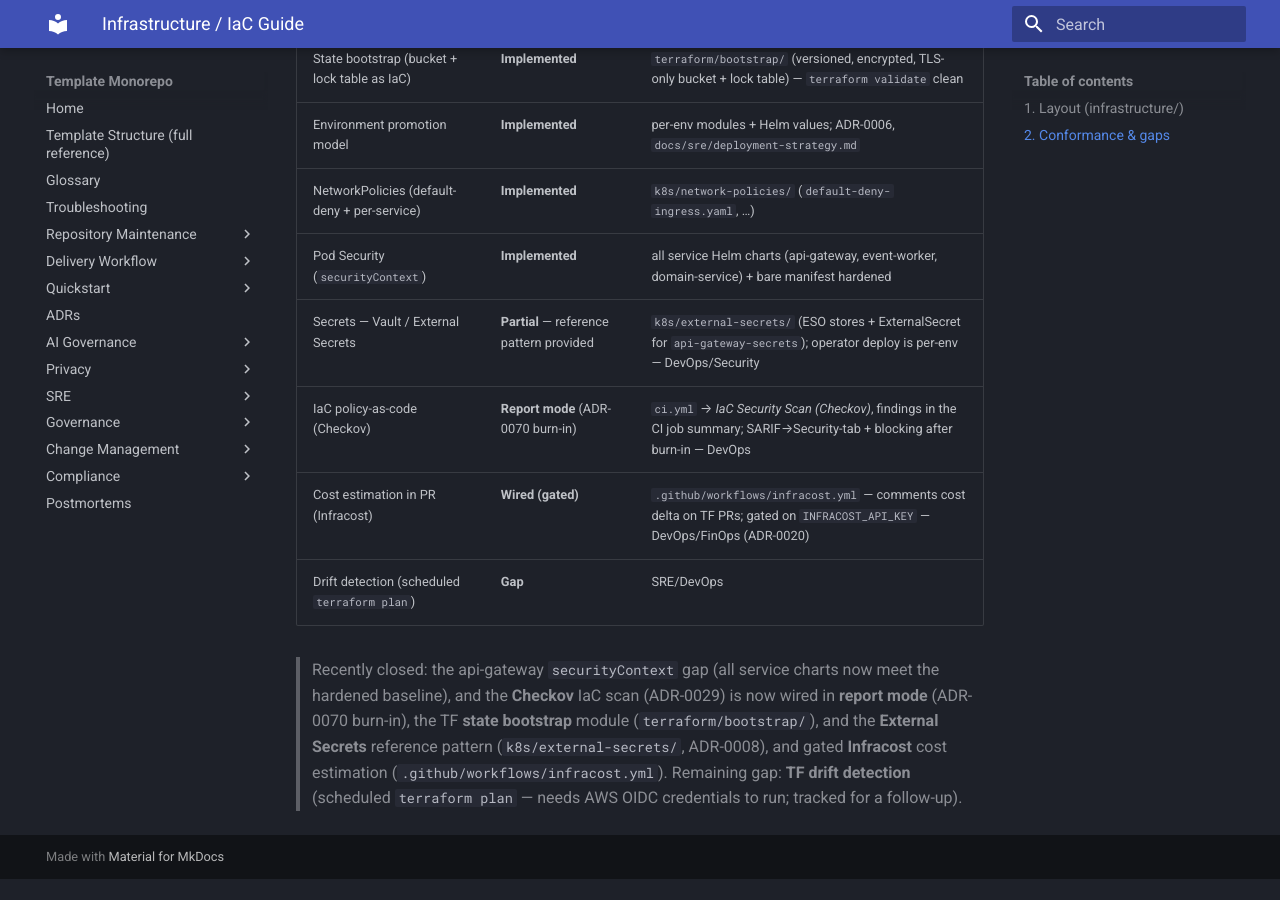
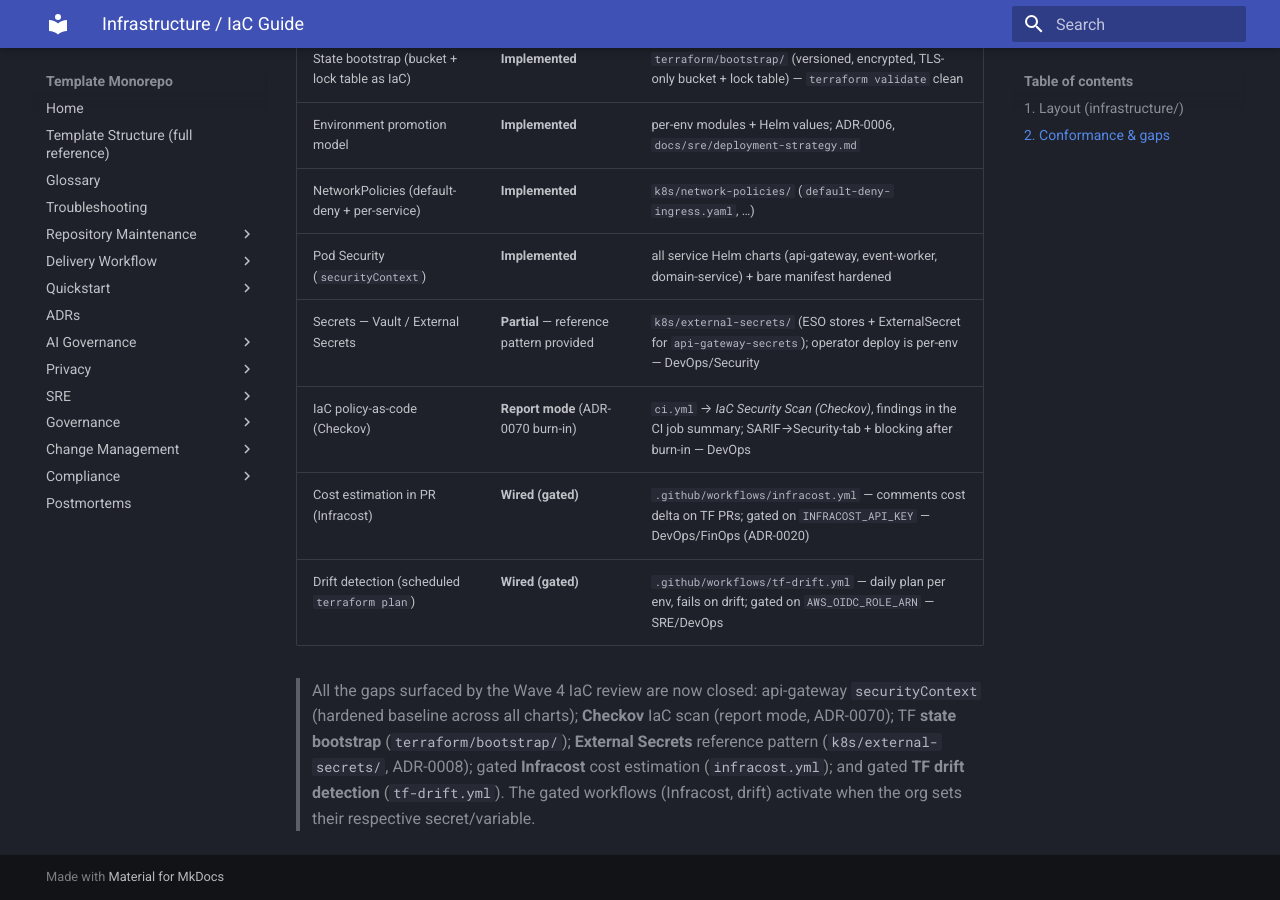
Before and after one commit to valdomirosouza/Repository-Template-v3, an MkDocs documentation site: the page built from docs/infrastructure/README.md, in a window 1280 px wide and 900 px high, scrolled down 1259 px. Built offline with MkDocs 1.6.1 and Material for MkDocs 9.7.7, drawn with Linux system fonts in a browser that asks for light colours; before the commit the page ends 2138 px from its top, so only the background shows below that.

Commit message:
ci(sre): wire gated Terraform drift detection (scheduled plan) (#48)
No scheduled drift check existed — out-of-band ("ClickOps") changes could
silently diverge from committed Terraform. Add
.github/workflows/tf-drift.yml: daily (+ workflow_dispatch) `terraform plan
-detailed-exitcode` per environment (staging, production) over GitHub OIDC,
failing the job on drift (plan exit code 2). Reconcile per ADR-0063.

GATED on the AWS_OIDC_ROLE_ARN variable: with no role (un-adopted template)
each step is skipped and a notice is posted — never fails on a fresh clone.
New actions (setup-terraform, configure-aws-credentials) SHA-pinned via
commit SHAs resolved from the upstream v3/v4 tags.

This closes the LAST gap surfaced by the Wave 4 IaC review (PR #32); infra
docs now show every IaC-review control wired. Verified: valid YAML;
check_action_pins.sh passes.

Refs: ADR-0063, ADR-0006
Closes #47

Co-authored-by: Claude Opus 4.8 (1M context) <noreply@anthropic.com>

```diff
--- a/docs/infrastructure/README.md
+++ b/docs/infrastructure/README.md
@@ -49,11 +49,11 @@ dedicated follow-up PR (this guide is docs-only).
 | Secrets — Vault / External Secrets           | **Partial** — reference pattern provided | `k8s/external-secrets/` (ESO stores + ExternalSecret for `api-gateway-secrets`); operator deploy is per-env — DevOps/Security  |
 | IaC policy-as-code (Checkov)                 | **Report mode** (ADR-0070 burn-in)       | `ci.yml` → _IaC Security Scan (Checkov)_, findings in the CI job summary; SARIF→Security-tab + blocking after burn-in — DevOps |
 | Cost estimation in PR (Infracost)            | **Wired (gated)**                        | `.github/workflows/infracost.yml` — comments cost delta on TF PRs; gated on `INFRACOST_API_KEY` — DevOps/FinOps (ADR-0020)     |
-| Drift detection (scheduled `terraform plan`) | **Gap**                                  | SRE/DevOps                                                                                                                     |
+| Drift detection (scheduled `terraform plan`) | **Wired (gated)**                        | `.github/workflows/tf-drift.yml` — daily plan per env, fails on drift; gated on `AWS_OIDC_ROLE_ARN` — SRE/DevOps               |
 
-> Recently closed: the api-gateway `securityContext` gap (all service charts now meet the hardened
-> baseline), and the **Checkov** IaC scan (ADR-0029) is now wired in **report mode** (ADR-0070
-> burn-in), the TF **state bootstrap** module (`terraform/bootstrap/`), and the **External Secrets**
-> reference pattern (`k8s/external-secrets/`, ADR-0008), and gated **Infracost** cost estimation
-> (`.github/workflows/infracost.yml`). Remaining gap: **TF drift detection** (scheduled
-> `terraform plan` — needs AWS OIDC credentials to run; tracked for a follow-up).
+> All the gaps surfaced by the Wave 4 IaC review are now closed: api-gateway `securityContext`
+> (hardened baseline across all charts); **Checkov** IaC scan (report mode, ADR-0070); TF **state
+> bootstrap** (`terraform/bootstrap/`); **External Secrets** reference pattern (`k8s/external-secrets/`,
+> ADR-0008); gated **Infracost** cost estimation (`infracost.yml`); and gated **TF drift detection**
+> (`tf-drift.yml`). The gated workflows (Infracost, drift) activate when the org sets their respective
+> secret/variable.
```
Also changed, not shown: docs/infrastructure/security.md (+4 -4 lines), docs/infrastructure/terraform.md (+7 -5 lines), 1 other file.
